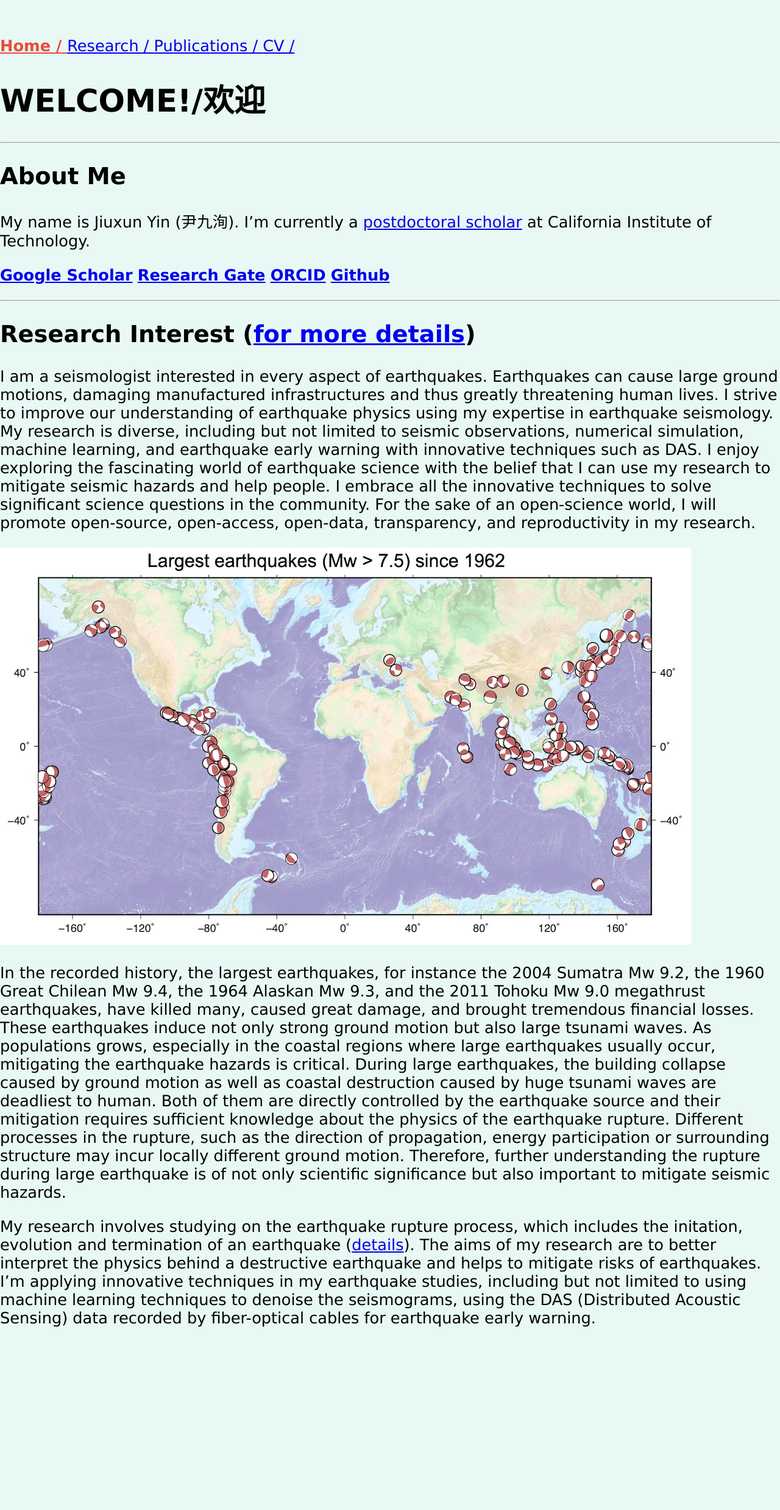
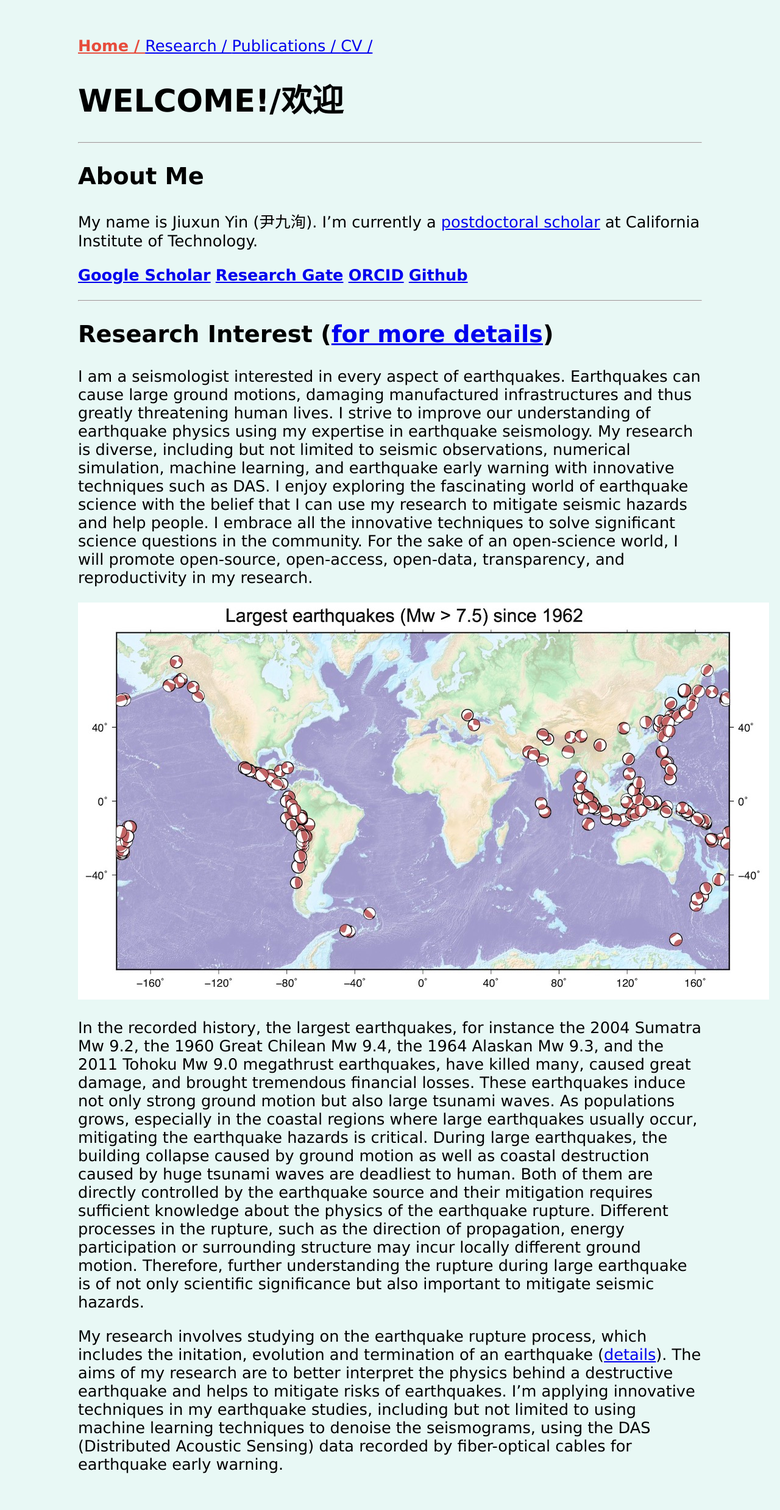
Before and after one commit to yinjiuxun/yinjiuxun.github.io, a Jekyll site: the page built from index.md, in a window 1280 px wide. Shown: the whole page at 61% size. Built offline with Jekyll 4.4.1, drawn with Linux system fonts in a browser that asks for light colours; before the commit the page ends 2236 px from its top, so only the background shows below that.

Commit message:
Change the width
Changed the width

```diff
--- a/_layouts/default.html
+++ b/_layouts/default.html
@@ -7,7 +7,7 @@
     {% feed_meta %}
     {% seo %}
   </head>
-  <body style="background-color:#E8F8F5 ; font-size:160%; font-family:verdana; margin:60px auto; width:300px auto;">
+  <body style="background-color:#E8F8F5 ; font-size:160%; font-family:verdana; margin:60px auto; width:80%;">
     {% include navigation.html %}
     {{ content }}
   </body>
```
